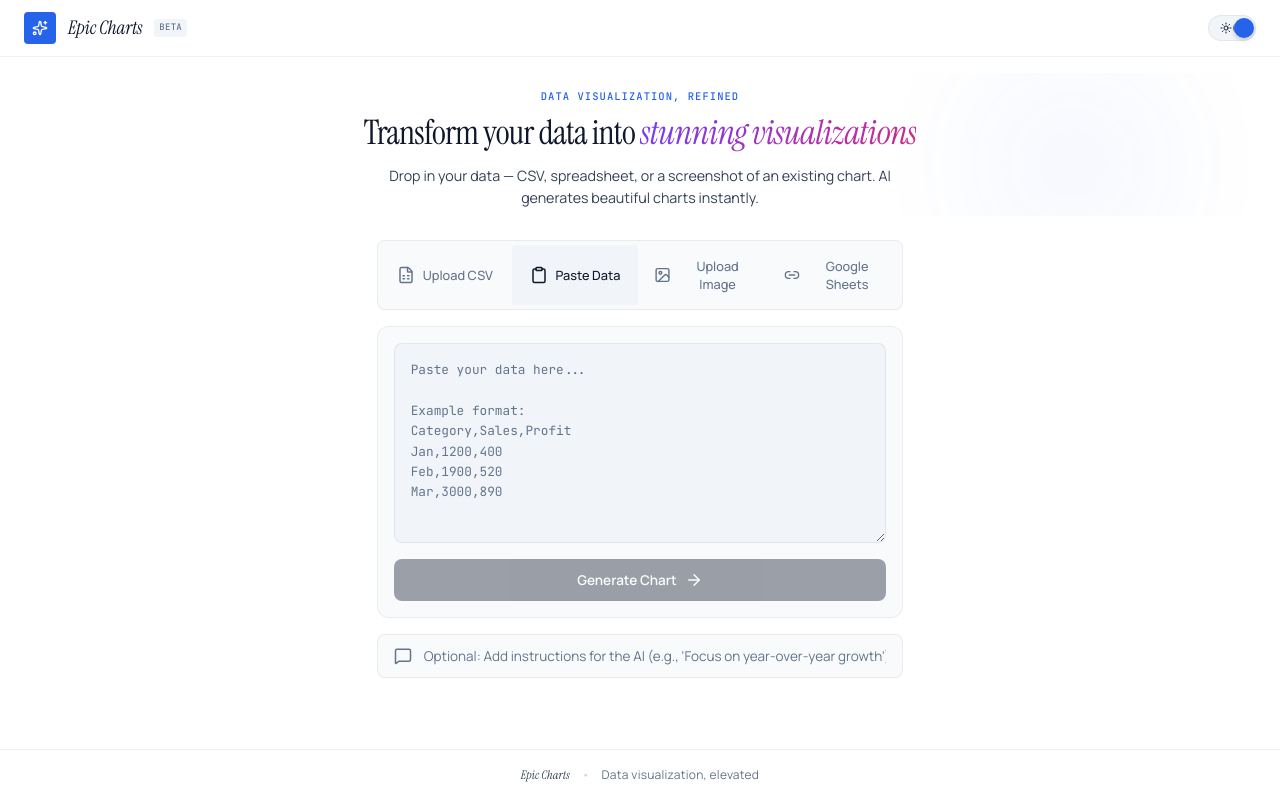
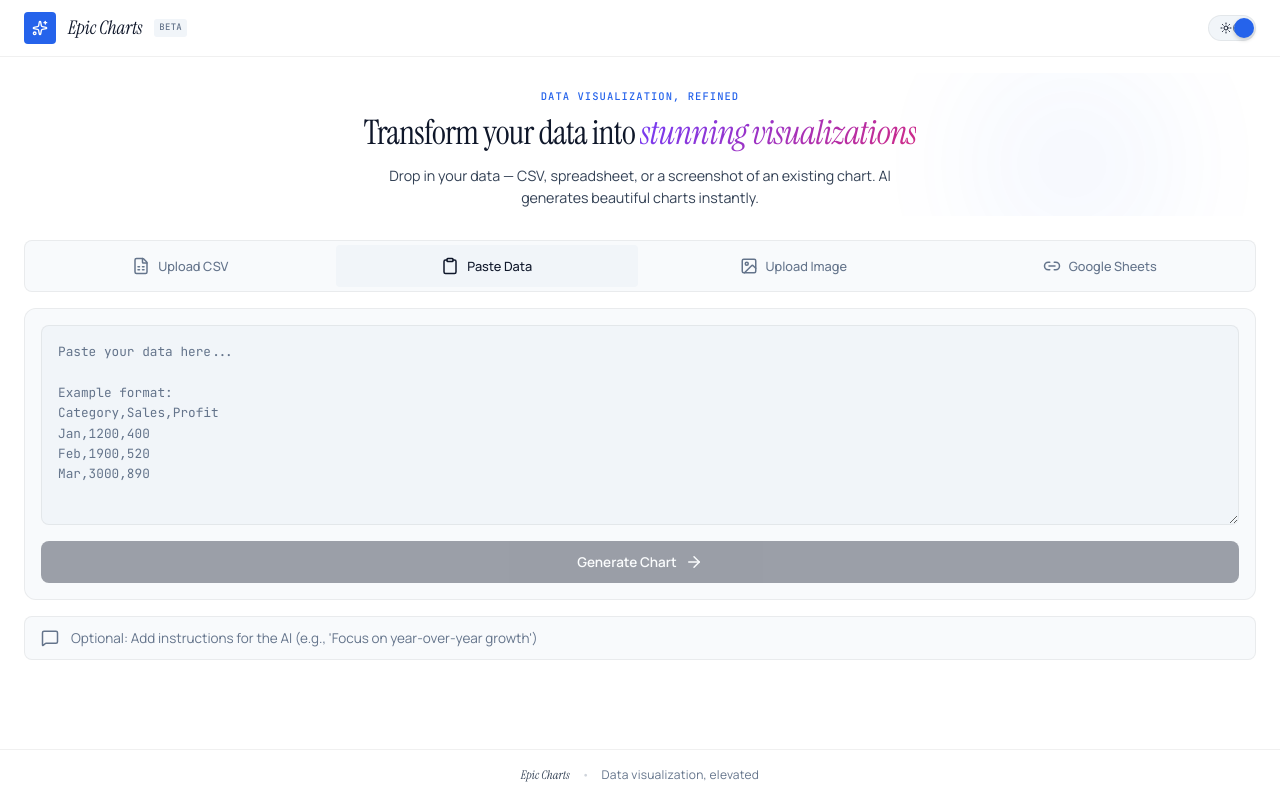
Before and after one commit to acwints/epic-charts, a React (Vite) app in the folder packages/web/: page / in a window 1280 px wide. Built offline with nearby package versions, Linux system fonts and the light colour scheme; no server answers.

Commit message:
Update DataInput.css

```diff
--- a/packages/web/src/components/DataInput.css
+++ b/packages/web/src/components/DataInput.css
@@ -1,6 +1,5 @@
 .data-input {
-  max-width: 1100px;
-  margin: 0 auto;
+  width: 100%;
   display: flex;
   flex-direction: column;
   gap: var(--space-4);
```
